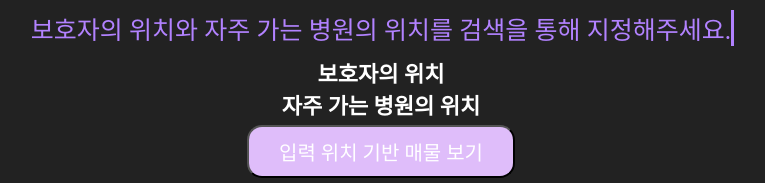
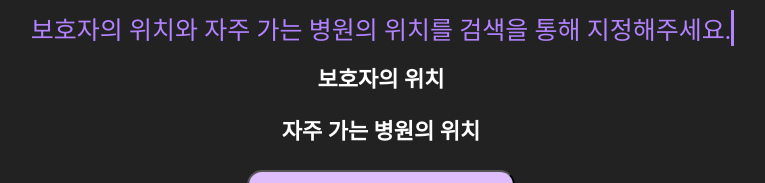
Before and after one commit to kimhyunkwang/medical-blind-spot, a Flask app: page /location in a window 1280 px wide. Shown: the part 60-243 px from the top of the page, without its empty margins (259-1024 px from the left). Run offline with Flask 2, Linux system fonts and the light colour scheme; some libraries are stand-ins or nearby versions; some web fonts are replaced.

Commit message:
location css 수정

```diff
--- a/app/static/css/location.css
+++ b/app/static/css/location.css
@@ -26,7 +26,7 @@
 	white-space: nowrap;
 	color: transparent;
 	padding-top:10px;
-	padding-bottom:10px;
+	padding-bottom:15px;
 }
 
 #title-text::before {
@@ -91,11 +91,13 @@ div[class="row_page_navigator"] {
 }
 
 #showProtectorLocation {
-	color: rgb(207, 180, 252)
+	color: rgb(207, 180, 252);
+	padding:10px;
 }
 
 #showHospitalLocation {
-	color: rgb(207, 180, 252)
+	color: rgb(207, 180, 252);
+	padding:10px;
 }
 
 button.select{
--- a/app/templates/hospital.html
+++ b/app/templates/hospital.html
@@ -66,7 +66,7 @@
             </form>
         </div>
 
-    <div id="map" style="width:98%;height:100vh;"></div>
+    <div id="map" style="width:99%;height:100vh;"></div>
 
     <span id="hospital"></span>
     <script type="text/javascript" src = "../static/js/MarkerClustering.js"></script>
```
